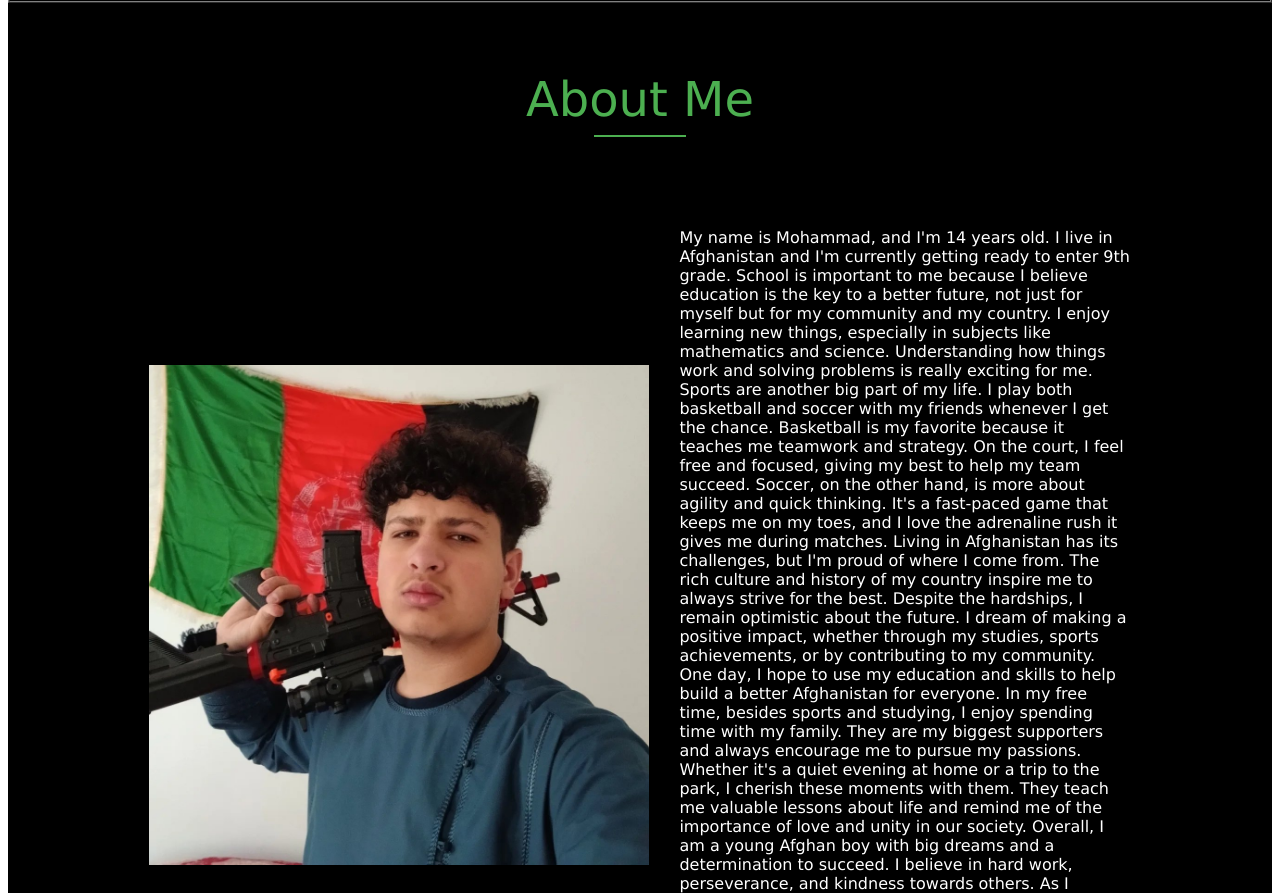
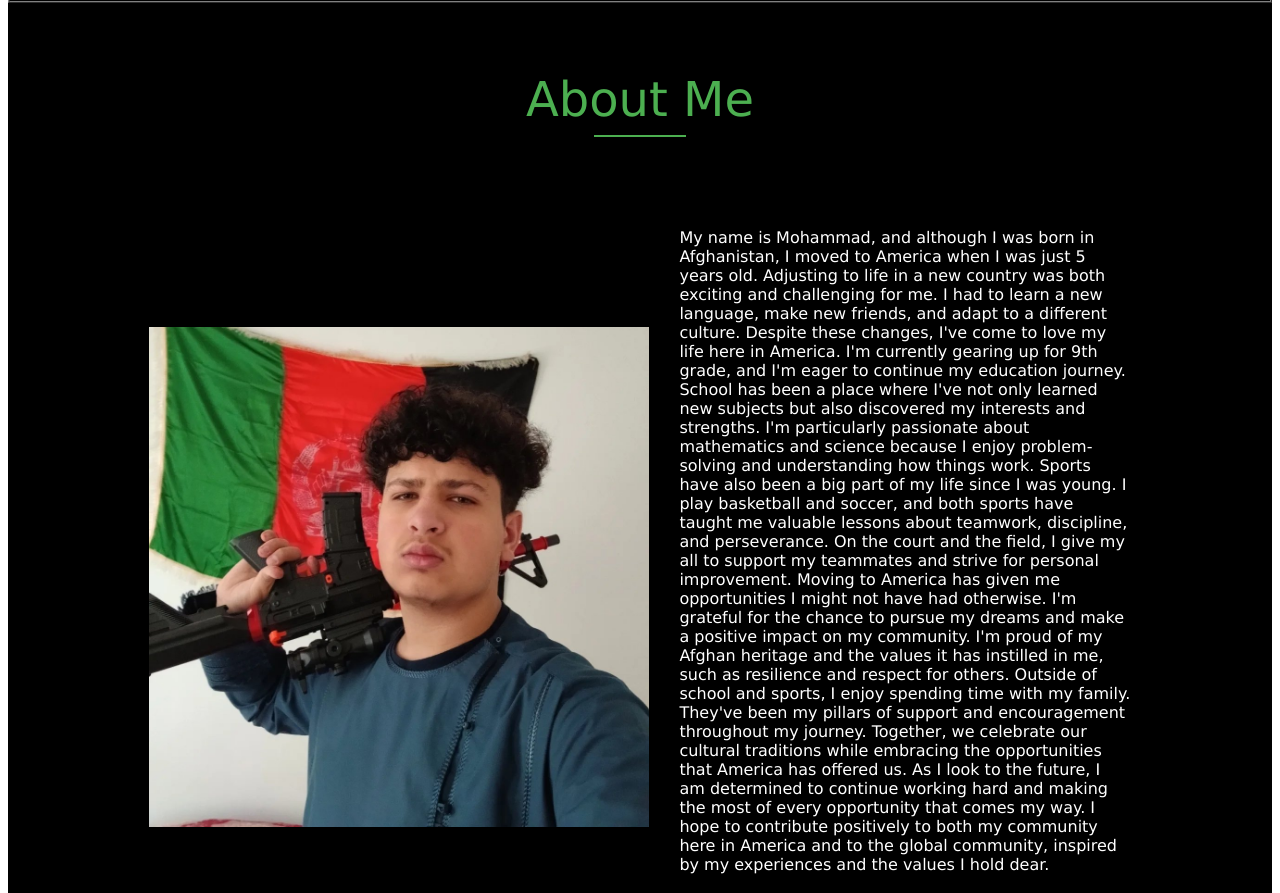
Before and after one commit to HybridXink/Mohammad, a plain HTML site: page index.html in a window 1280 px wide. Shown: the part 280-1173 px from the top of the page. Drawn offline with Linux system fonts and the light colour scheme.

Commit message:
Update index.html

```diff
--- a/index.html
+++ b/index.html
@@ -82,15 +82,17 @@
 
                             <td width="60%">
                                 <font face="Verdana" size="3" color="white">
-                                    My name is Mohammad, and I'm 14 years old. I live in Afghanistan and I'm currently getting ready to enter 9th grade. School is important to me because I believe education is the key to a better future, not just for myself but for my community and my country. I enjoy learning new things, especially in subjects like mathematics and science. Understanding how things work and solving problems is really exciting for me.
+                                    My name is Mohammad, and although I was born in Afghanistan, I moved to America when I was just 5 years old. Adjusting to life in a new country was both exciting and challenging for me. I had to learn a new language, make new friends, and adapt to a different culture. Despite these changes, I've come to love my life here in America.
 
-                                    Sports are another big part of my life. I play both basketball and soccer with my friends whenever I get the chance. Basketball is my favorite because it teaches me teamwork and strategy. On the court, I feel free and focused, giving my best to help my team succeed. Soccer, on the other hand, is more about agility and quick thinking. It's a fast-paced game that keeps me on my toes, and I love the adrenaline rush it gives me during matches.
+I'm currently gearing up for 9th grade, and I'm eager to continue my education journey. School has been a place where I've not only learned new subjects but also discovered my interests and strengths. I'm particularly passionate about mathematics and science because I enjoy problem-solving and understanding how things work.
 
-                                    Living in Afghanistan has its challenges, but I'm proud of where I come from. The rich culture and history of my country inspire me to always strive for the best. Despite the hardships, I remain optimistic about the future. I dream of making a positive impact, whether through my studies, sports achievements, or by contributing to my community. One day, I hope to use my education and skills to help build a better Afghanistan for everyone.
+Sports have also been a big part of my life since I was young. I play basketball and soccer, and both sports have taught me valuable lessons about teamwork, discipline, and perseverance. On the court and the field, I give my all to support my teammates and strive for personal improvement.
 
-                                    In my free time, besides sports and studying, I enjoy spending time with my family. They are my biggest supporters and always encourage me to pursue my passions. Whether it's a quiet evening at home or a trip to the park, I cherish these moments with them. They teach me valuable lessons about life and remind me of the importance of love and unity in our society.
+Moving to America has given me opportunities I might not have had otherwise. I'm grateful for the chance to pursue my dreams and make a positive impact on my community. I'm proud of my Afghan heritage and the values it has instilled in me, such as resilience and respect for others.
 
-                                    Overall, I am a young Afghan boy with big dreams and a determination to succeed. I believe in hard work, perseverance, and kindness towards others. As I continue my journey through school and sports, I hope to inspire those around me and make a positive difference wherever I go.
+Outside of school and sports, I enjoy spending time with my family. They've been my pillars of support and encouragement throughout my journey. Together, we celebrate our cultural traditions while embracing the opportunities that America has offered us.
+
+As I look to the future, I am determined to continue working hard and making the most of every opportunity that comes my way. I hope to contribute positively to both my community here in America and to the global community, inspired by my experiences and the values I hold dear.
                                     <hr color="black" />
                                     Cheers,
                                     <br />
```
